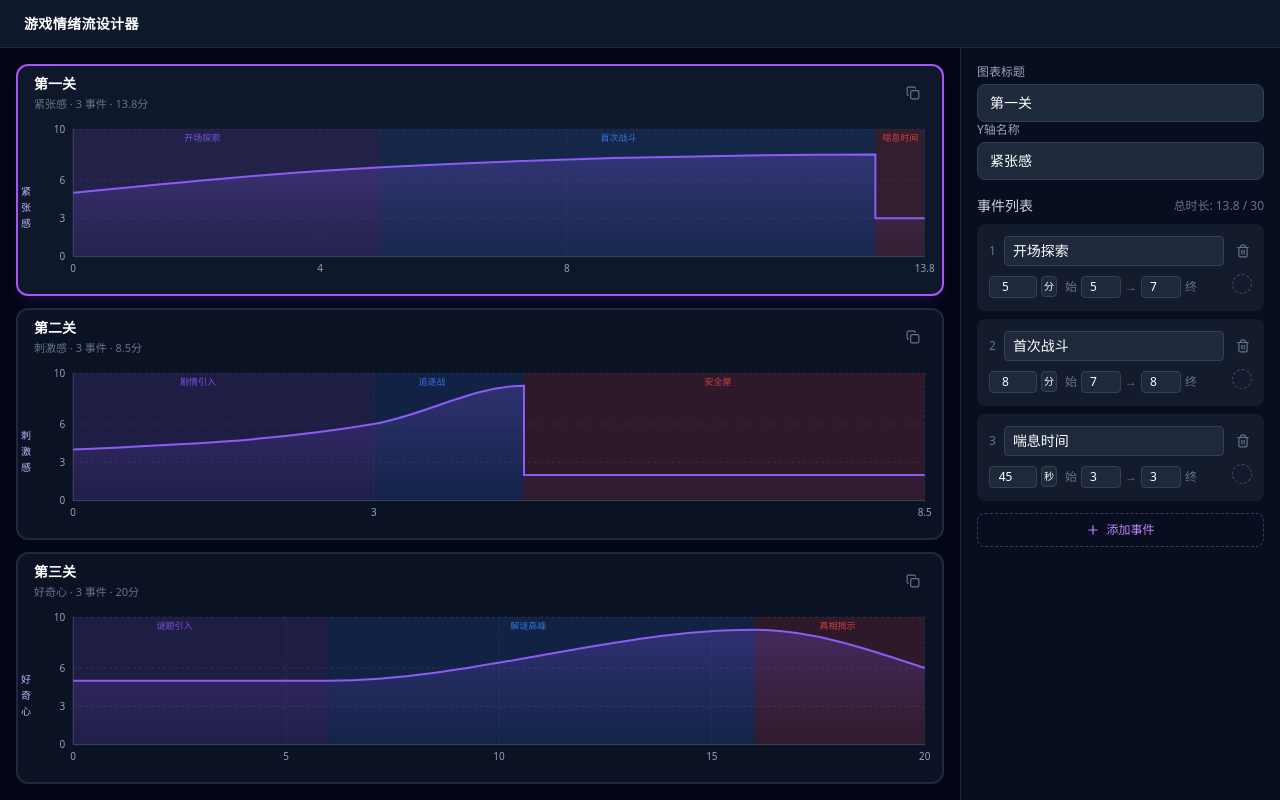
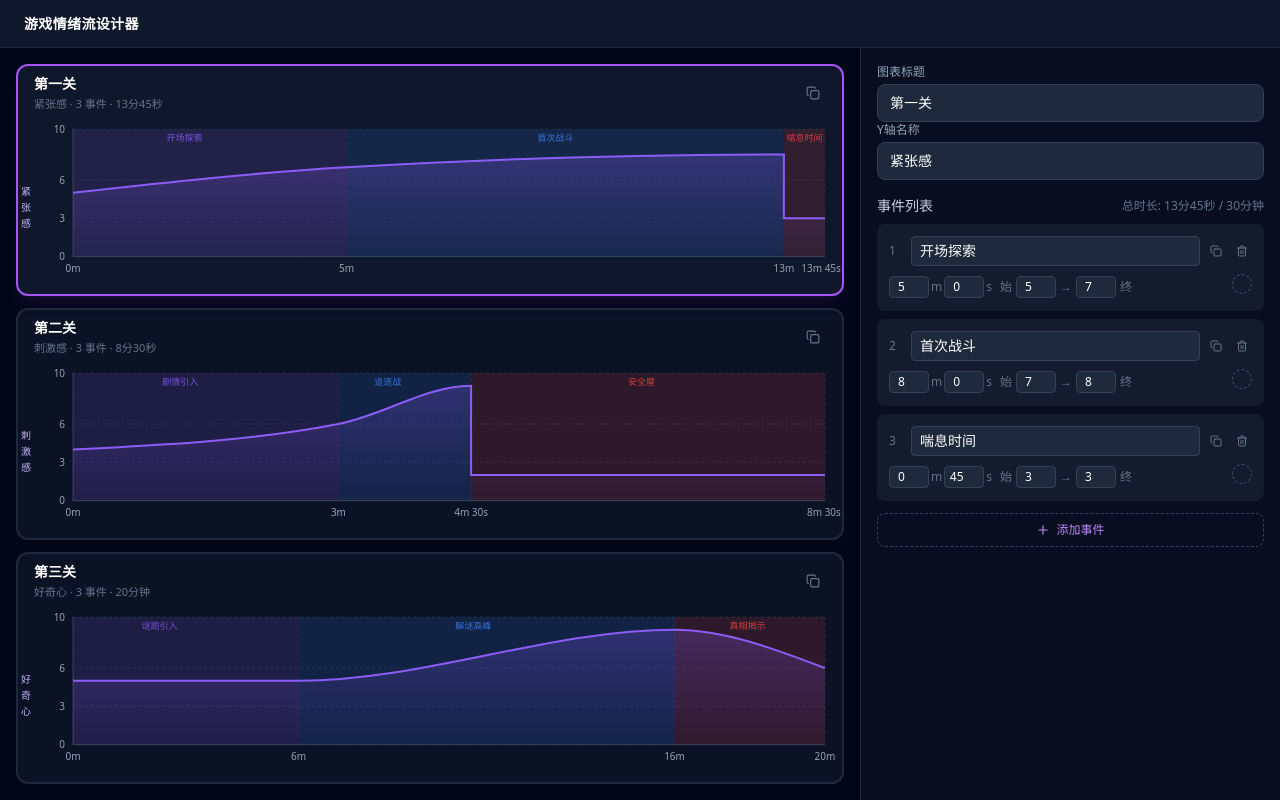
Before and after one commit to Zhou-Tristones/game-level-flow-curve, a React (Vite) app: page / in a window 1280 px wide. Built offline with nearby package versions, Linux system fonts and the light colour scheme; the HTML template or start-up script is replaced by a standard one.

Commit message:
更改曲线图表中的时间显示以及事件输入的时间格式

```diff
--- a/src/App.tsx
+++ b/src/App.tsx
@@ -1,4 +1,5 @@
 import { useChartManager } from './hooks/useChartManager';
+import { formatTotalDuration } from './utils/curveData';
 import TopBar from './components/TopBar';
 import ChartCard from './components/ChartCard';
 import EditingPanel from './components/EditingPanel';
@@ -8,7 +9,7 @@ export default function App() {
 
   return (
     <div className="h-screen bg-slate-950 text-white flex flex-col overflow-hidden">
-      <TopBar clipboard={!!m.clipboard} />
+      <TopBar chartClipboard={!!m.clipboard} eventClipboard={!!m.eventClipboard} />
 
       <div className="flex-1 flex overflow-hidden">
         {/* 左侧：三个预设图表 */}
@@ -22,22 +23,25 @@ export default function App() {
               onSelect={() => m.selectChart(chart.id)}
               onCopy={() => m.copyEvents(chart.id)}
               onPaste={() => m.pasteEvents(chart.id)}
-              totalDuration={m.getDuration(chart.id)}
+              durationDisplay={formatTotalDuration(chart.events)}
               isOverLimit={m.isOverLimit(chart.id)}
             />
           ))}
         </div>
 
         {/* 右侧：事件编辑面板 */}
-        <div className="w-80 shrink-0 border-l border-slate-800 bg-slate-900/50 overflow-y-auto p-4">
+        <div className="w-[420px] shrink-0 border-l border-slate-800 bg-slate-900/50 overflow-y-auto p-4">
           <EditingPanel
             chart={m.selectedChart}
             isOverLimit={m.isOverLimit(m.selectedChartId)}
-            totalDuration={m.getDuration(m.selectedChartId)}
+            durationDisplay={formatTotalDuration(m.selectedChart.events)}
+            hasEventClipboard={!!m.eventClipboard}
             onUpdateChartMeta={m.updateChartMeta}
             onUpdateEvent={m.updateEvent}
             onRemoveEvent={m.removeEvent}
             onAddEvent={m.addEvent}
+            onCopyEvent={m.copyEvent}
+            onPasteEvent={m.pasteEvent}
           />
         </div>
       </div>
--- a/src/components/ChartCard.tsx
+++ b/src/components/ChartCard.tsx
@@ -9,7 +9,7 @@ interface ChartCardProps {
   onSelect: () => void;
   onCopy: () => void;
   onPaste: () => void;
-  totalDuration: number;
+  durationDisplay: string;
   isOverLimit: boolean;
 }
 
@@ -20,7 +20,7 @@ export default function ChartCard({
   onSelect,
   onCopy,
   onPaste,
-  totalDuration,
+  durationDisplay,
   isOverLimit,
 }: ChartCardProps) {
   return (
@@ -37,7 +37,7 @@ export default function ChartCard({
         <div className="min-w-0">
           <h3 className="text-sm font-semibold text-white truncate">{chart.title}</h3>
           <p className="text-[11px] text-slate-500 mt-0.5">
-            {chart.yAxisName} · {chart.events.length} 事件 · {totalDuration}分
+            {chart.yAxisName} · {chart.events.length} 事件 · {durationDisplay}
             {isOverLimit && <span className="text-red-400 ml-1">超限</span>}
           </p>
         </div>
--- a/src/components/EditingPanel.tsx
+++ b/src/components/EditingPanel.tsx
@@ -4,21 +4,27 @@ import EventTable from './EventTable';
 interface EditingPanelProps {
   chart: ChartInstance;
   isOverLimit: boolean;
-  totalDuration: number;
+  durationDisplay: string;
+  hasEventClipboard: boolean;
   onUpdateChartMeta: (chartId: string, field: 'title' | 'yAxisName', value: string) => void;
   onUpdateEvent: (chartId: string, eventId: string, field: keyof GameEvent, value: string | number) => void;
   onRemoveEvent: (chartId: string, eventId: string) => void;
   onAddEvent: (chartId: string) => void;
+  onCopyEvent: (chartId: string, eventId: string) => void;
+  onPasteEvent: (chartId: string, targetEventId?: string) => void;
 }
 
 export default function EditingPanel({
   chart,
   isOverLimit,
-  totalDuration,
+  durationDisplay,
+  hasEventClipboard,
   onUpdateChartMeta,
   onUpdateEvent,
   onRemoveEvent,
   onAddEvent,
+  onCopyEvent,
+  onPasteEvent,
 }: EditingPanelProps) {
   return (
     <div className="space-y-4">
@@ -47,10 +53,13 @@ export default function EditingPanel({
         chartId={chart.id}
         events={chart.events}
         isOverLimit={isOverLimit}
-        totalDuration={totalDuration}
+        durationDisplay={durationDisplay}
+        hasEventClipboard={hasEventClipboard}
         onUpdateEvent={onUpdateEvent}
         onRemoveEvent={onRemoveEvent}
         onAddEvent={onAddEvent}
+        onCopyEvent={onCopyEvent}
+        onPasteEvent={onPasteEvent}
       />
     </div>
   );
--- a/src/components/EmotionAreaChart.tsx
+++ b/src/components/EmotionAreaChart.tsx
@@ -10,7 +10,7 @@ import {
   Tooltip,
 } from 'recharts';
 import { ChartInstance } from '../types';
-import { calculateCurvePoints, calculateReferenceAreas, getTotalDuration, hexToRgba } from '../utils/curveData';
+import { calculateCurvePoints, calculateReferenceAreas, getTotalDuration, hexToRgba, formatMinutesDisplay } from '../utils/curveData';
 import { EVENT_COLORS, EVENT_LABEL_COLORS } from '../constants';
 
 interface EmotionAreaChartProps {
@@ -23,6 +23,12 @@ export default function EmotionAreaChart({ chart, height = 200 }: EmotionAreaCha
   const referenceAreas = useMemo(() => calculateReferenceAreas(chart.events), [chart.events]);
 
   const totalDuration = useMemo(() => getTotalDuration(chart.events), [chart.events]);
+
+  const eventTicks = useMemo(() => {
+    const xs = new Set<number>();
+    referenceAreas.forEach(area => { xs.add(area.x1); xs.add(area.x2); });
+    return Array.from(xs).sort((a, b) => a - b);
+  }, [referenceAreas]);
 
   return (
     <div className="flex items-stretch h-full min-h-0">
@@ -59,9 +65,11 @@ export default function EmotionAreaChart({ chart, height = 200 }: EmotionAreaCha
               domain={[0, Math.max(totalDuration, 1)]}
               stroke="#475569"
               tick={{ fontSize: 10, fill: '#94a3b8' }}
+              ticks={eventTicks}
+              tickFormatter={formatMinutesDisplay}
               tickLine={false}
               axisLine={{ stroke: '#334155' }}
-              label={typeof height === 'number' && height > 200 ? { value: '时间 (分钟)', position: 'insideBottomRight', offset: -5, fill: '#64748b', fontSize: 11 } : undefined}
+              label={typeof height === 'number' && height > 200 ? { value: '时间', position: 'insideBottomRight', offset: -5, fill: '#64748b', fontSize: 11 } : undefined}
             />
             <YAxis
               domain={[0, 10]}
@@ -80,7 +88,7 @@ export default function EmotionAreaChart({ chart, height = 200 }: EmotionAreaCha
                   color: '#e2e8f0',
                   fontSize: '13px',
                 }}
-                labelFormatter={(x: number) => `${x} 分钟`}
+                labelFormatter={formatMinutesDisplay}
                 formatter={(value: number) => [`${value}`, chart.yAxisName]}
               />
             )}
--- a/src/components/EventTable.tsx
+++ b/src/components/EventTable.tsx
@@ -1,6 +1,6 @@
 import { useState } from 'react';
-import { Plus, Trash2 } from 'lucide-react';
-import { GameEvent, DurationUnit } from '../types';
+import { Plus, Trash2, Copy, ClipboardPaste } from 'lucide-react';
+import { GameEvent } from '../types';
 import { COLOR_PRESETS } from '../constants';
 
 function ColorSelect({ value, onChange }: { value: string | undefined; onChange: (c: string) => void }) {
@@ -50,32 +50,33 @@ interface EventTableProps {
   chartId: string;
   events: GameEvent[];
   isOverLimit: boolean;
-  totalDuration: number;
+  durationDisplay: string;
+  hasEventClipboard: boolean;
   onUpdateEvent: (chartId: string, eventId: string, field: keyof GameEvent, value: string | number) => void;
   onRemoveEvent: (chartId: string, eventId: string) => void;
   onAddEvent: (chartId: string) => void;
+  onCopyEvent: (chartId: string, eventId: string) => void;
+  onPasteEvent: (chartId: string, targetEventId?: string) => void;
 }
-
-const UNIT_OPTIONS: { value: DurationUnit; label: string }[] = [
-  { value: 's', label: '秒' },
-  { value: 'm', label: '分' },
-];
 
 export default function EventTable({
   chartId,
   events,
   isOverLimit,
-  totalDuration,
+  durationDisplay,
+  hasEventClipboard,
   onUpdateEvent,
   onRemoveEvent,
   onAddEvent,
+  onCopyEvent,
+  onPasteEvent,
 }: EventTableProps) {
   return (
     <div>
       <div className="flex items-center justify-between mb-2">
         <h3 className="text-sm font-medium text-slate-300">事件列表</h3>
         <span className={`text-xs ${isOverLimit ? 'text-red-400' : 'text-slate-500'}`}>
-          总时长: {totalDuration} / 30
+          总时长: {durationDisplay} / 30分钟
         </span>
       </div>
 
@@ -84,7 +85,7 @@ export default function EventTable({
           const defaultEnd = event.endValue === undefined;
           return (
             <div key={event.id} className="bg-slate-800/50 rounded-lg p-3 space-y-2">
-              <div className="flex items-center gap-2">
+              <div className="flex items-center gap-1.5">
                 <span className="text-xs text-slate-500 w-4">{index + 1}</span>
                 <input
                   type="text"
@@ -94,6 +95,22 @@ export default function EventTable({
                   placeholder="事件名"
                 />
                 <button
+                  onClick={() => onCopyEvent(chartId, event.id)}
+                  className="p-1 rounded text-slate-500 hover:text-purple-400 hover:bg-slate-800 transition-colors"
+                  title="复制此事件"
+                >
+                  <Copy className="w-3 h-3" />
+                </button>
+                {hasEventClipboard && (
+                  <button
+                    onClick={() => onPasteEvent(chartId, event.id)}
+                    className="p-1 rounded text-slate-500 hover:text-purple-400 hover:bg-slate-800 transition-colors"
+                    title="粘贴覆盖此事件"
+                  >
+                    <ClipboardPaste className="w-3 h-3" />
+                  </button>
+                )}
+                <button
                   onClick={() => onRemoveEvent(chartId, event.id)}
                   disabled={events.length <= 1}
                   className={`p-1 rounded transition-colors ${
@@ -102,30 +119,33 @@ export default function EventTable({
                       : 'text-slate-500 hover:text-red-400 hover:bg-slate-800'
                   }`}
                 >
-                  <Trash2 className="w-3.5 h-3.5" />
+                  <Trash2 className="w-3 h-3" />
                 </button>
               </div>
 
               <div className="flex items-center gap-2">
-                <div className="flex gap-1 items-center">
+                <div className="flex gap-0.5 items-center text-xs">
                   <input
                     type="number"
-                    min={1}
-                    value={event.duration}
-                    onChange={(e) => onUpdateEvent(chartId, event.id, 'duration', e.target.value)}
-                    className={`w-12 bg-slate-800 border rounded px-1.5 py-0.5 text-white text-xs text-center focus:outline-none focus:border-purple-500 transition-colors ${
+                    min={0}
+                    value={event.durationMin}
+                    onChange={(e) => onUpdateEvent(chartId, event.id, 'durationMin', e.target.value)}
+                    className={`w-10 bg-slate-800 border rounded px-1 py-0.5 text-white text-xs text-center focus:outline-none focus:border-purple-500 transition-colors ${
                       isOverLimit ? 'border-red-500 text-red-300' : 'border-slate-700'
                     }`}
                   />
-                  <select
-                    value={event.durationUnit}
-                    onChange={(e) => onUpdateEvent(chartId, event.id, 'durationUnit', e.target.value)}
-                    className="bg-slate-800 border border-slate-700 rounded px-0.5 py-0.5 text-white text-[10px] focus:outline-none focus:border-purple-500 transition-colors appearance-none cursor-pointer"
-                  >
-                    {UNIT_OPTIONS.map((opt) => (
-                      <option key={opt.value} value={opt.value}>{opt.label}</option>
-                    ))}
-                  </select>
+                  <span className="text-slate-500">m</span>
+                  <input
+                    type="number"
+                    min={0}
+                    max={59}
+                    value={event.durationSec}
+                    onChange={(e) => onUpdateEvent(chartId, event.id, 'durationSec', e.target.value)}
+                    className={`w-10 bg-slate-800 border rounded px-1 py-0.5 text-white text-xs text-center focus:outline-none focus:border-purple-500 transition-colors ${
+                      isOverLimit ? 'border-red-500 text-red-300' : 'border-slate-700'
+                    }`}
+                  />
+                  <span className="text-slate-500">s</span>
                 </div>
 
                 <div className="flex items-center gap-1 text-xs text-slate-500">
@@ -164,13 +184,24 @@ export default function EventTable({
         })}
       </div>
 
+      <div className="mt-3 flex gap-2">
         <button
           onClick={() => onAddEvent(chartId)}
-        className="mt-3 w-full flex items-center justify-center gap-1.5 text-xs text-purple-400 hover:text-purple-300 transition-colors py-2 border border-dashed border-slate-700 rounded-lg hover:border-purple-500/50"
+          className="flex-1 flex items-center justify-center gap-1.5 text-xs text-purple-400 hover:text-purple-300 transition-colors py-2 border border-dashed border-slate-700 rounded-lg hover:border-purple-500/50"
         >
           <Plus className="w-3.5 h-3.5" />
           添加事件
         </button>
+        {hasEventClipboard && (
+          <button
+            onClick={() => onPasteEvent(chartId)}
+            className="flex items-center justify-center gap-1.5 text-xs text-purple-400 hover:text-purple-300 transition-colors px-3 py-2 border border-dashed border-purple-500/50 rounded-lg hover:border-purple-500 bg-purple-500/5"
+          >
+            <ClipboardPaste className="w-3.5 h-3.5" />
+            粘贴为新事件
+          </button>
+        )}
+      </div>
     </div>
   );
 }
--- a/src/constants/index.ts
+++ b/src/constants/index.ts
@@ -1,4 +1,4 @@
-import { ChartInstance, GameEvent } from '../types';
+import { ChartInstance } from '../types';
 
 export const MAX_DURATION = 30;
 export const CHART_COUNT = 3;
@@ -37,41 +37,37 @@ export function generateId(): string {
   return `evt_${Date.now()}_${++idCounter}`;
 }
 
-function makeEvents(events: Omit<GameEvent, 'id'>[]): GameEvent[] {
-  return events.map(e => ({ ...e, id: generateId() }));
-}
-
 export function createDefaultCharts(): ChartInstance[] {
   return [
     {
       id: generateId(),
       title: '第一关',
       yAxisName: '紧张感',
-      events: makeEvents([
-        { name: '开场探索', duration: 5, durationUnit: 'm', startValue: 5, endValue: 7 },
-        { name: '首次战斗', duration: 8, durationUnit: 'm', startValue: 7, endValue: 8 },
-        { name: '喘息时间', duration: 45, durationUnit: 's', startValue: 3, endValue: 3 },
-      ]),
+      events: [
+        { id: generateId(), name: '开场探索', durationMin: 5, durationSec: 0, startValue: 5, endValue: 7 },
+        { id: generateId(), name: '首次战斗', durationMin: 8, durationSec: 0, startValue: 7, endValue: 8 },
+        { id: generateId(), name: '喘息时间', durationMin: 0, durationSec: 45, startValue: 3, endValue: 3 },
+      ],
     },
     {
       id: generateId(),
       title: '第二关',
       yAxisName: '刺激感',
-      events: makeEvents([
-        { name: '剧情引入', duration: 3, durationUnit: 'm', startValue: 4, endValue: 6 },
-        { name: '追逐战', duration: 90, durationUnit: 's', startValue: 6, endValue: 9 },
-        { name: '安全屋', duration: 4, durationUnit: 'm', startValue: 2, endValue: 2 },
-      ]),
+      events: [
+        { id: generateId(), name: '剧情引入', durationMin: 3, durationSec: 0, startValue: 4, endValue: 6 },
+        { id: generateId(), name: '追逐战', durationMin: 1, durationSec: 30, startValue: 6, endValue: 9 },
+        { id: generateId(), name: '安全屋', durationMin: 4, durationSec: 0, startValue: 2, endValue: 2 },
+      ],
     },
     {
       id: generateId(),
       title: '第三关',
       yAxisName: '好奇心',
-      events: makeEvents([
-        { name: '谜题引入', duration: 6, durationUnit: 'm', startValue: 5, endValue: 5 },
-        { name: '解谜高峰', duration: 10, durationUnit: 'm', startValue: 5, endValue: 9 },
-        { name: '真相揭示', duration: 4, durationUnit: 'm', startValue: 9, endValue: 6 },
-      ]),
+      events: [
+        { id: generateId(), name: '谜题引入', durationMin: 6, durationSec: 0, startValue: 5, endValue: 5 },
+        { id: generateId(), name: '解谜高峰', durationMin: 10, durationSec: 0, startValue: 5, endValue: 9 },
+        { id: generateId(), name: '真相揭示', durationMin: 4, durationSec: 0, startValue: 9, endValue: 6 },
+      ],
     },
   ];
 }
--- a/src/hooks/useChartManager.ts
+++ b/src/hooks/useChartManager.ts
@@ -11,6 +11,9 @@ export interface ChartManager {
   clipboard: GameEvent[] | null;
   copyEvents: (chartId: string) => void;
   pasteEvents: (chartId: string) => void;
+  eventClipboard: GameEvent | null;
+  copyEvent: (chartId: string, eventId: string) => void;
+  pasteEvent: (chartId: string, targetEventId?: string) => void;
   addEvent: (chartId: string) => void;
   updateEvent: (chartId: string, eventId: string, field: keyof GameEvent, value: string | number) => void;
   removeEvent: (chartId: string, eventId: string) => void;
@@ -23,6 +26,7 @@ export function useChartManager(): ChartManager {
   const [charts, setCharts] = useState<ChartInstance[]>(() => createDefaultCharts());
   const [selectedChartId, setSelectedChartId] = useState<string>(charts[0].id);
   const [clipboard, setClipboard] = useState<GameEvent[] | null>(null);
+  const [eventClipboard, setEventClipboard] = useState<GameEvent | null>(null);
 
   const selectedChart = charts.find(c => c.id === selectedChartId) ?? charts[0];
 
@@ -48,6 +52,36 @@ export function useChartManager(): ChartManager {
     }));
   }, [clipboard]);
 
+  const copyEvent = useCallback((chartId: string, eventId: string) => {
+    const chart = charts.find(c => c.id === chartId);
+    if (!chart) return;
+    const event = chart.events.find(e => e.id === eventId);
+    if (event) setEventClipboard({ ...event });
+  }, [charts]);
+
+  const pasteEvent = useCallback((chartId: string, targetEventId?: string) => {
+    if (!eventClipboard) return;
+    setCharts(prev => prev.map(chart => {
+      if (chart.id !== chartId) return chart;
+      if (targetEventId) {
+        // 覆盖指定事件，保留原 ID
+        return {
+          ...chart,
+          events: chart.events.map(evt =>
+            evt.id === targetEventId
+              ? { ...eventClipboard, id: targetEventId, name: eventClipboard.name }
+              : evt
+          ),
+        };
+      }
+      // 粘贴为新事件
+      return {
+        ...chart,
+        events: [...chart.events, { ...eventClipboard, id: generateId() }],
+      };
+    }));
+  }, [eventClipboard]);
+
   const addEvent = (chartId: string) => {
     setCharts(prev => prev.map(chart => {
       if (chart.id !== chartId) return chart;
@@ -58,8 +92,8 @@ export function useChartManager(): ChartManager {
           {
             id: generateId(),
             name: '新事件',
-            duration: 3,
-            durationUnit: 'm' as const,
+            durationMin: 1,
+            durationSec: 0,
             startValue: 5,
           },
         ],
@@ -83,12 +117,9 @@ export function useChartManager(): ChartManager {
             const s = value as string;
             return { ...evt, color: s || undefined };
           }
-          if (field === 'duration') {
+          if (field === 'durationMin' || field === 'durationSec') {
             const num = typeof value === 'string' ? parseInt(value, 10) : value;
-            return { ...evt, duration: Math.max(1, num || 1) };
-          }
-          if (field === 'durationUnit') {
-            return { ...evt, durationUnit: value as 's' | 'm' };
+            return { ...evt, [field]: Math.max(0, Math.min(59, num || 0)) };
           }
           return { ...evt, [field]: value };
         }),
@@ -132,6 +163,9 @@ export function useChartManager(): ChartManager {
     clipboard,
     copyEvents,
     pasteEvents,
+    eventClipboard,
+    copyEvent,
+    pasteEvent,
     addEvent,
     updateEvent,
     removeEvent,
--- a/src/types/index.ts
+++ b/src/types/index.ts
@@ -1,10 +1,8 @@
-export type DurationUnit = 's' | 'm';
-
 export interface GameEvent {
   id: string;
   name: string;
-  duration: number;
-  durationUnit: DurationUnit;
+  durationMin: number;
+  durationSec: number;
   startValue: number;
   endValue?: number;
   color?: string;
--- a/src/utils/curveData.ts
+++ b/src/utils/curveData.ts
@@ -8,9 +8,8 @@ export function hexToRgba(hex: string, alpha: number): string {
   return `rgba(${r}, ${g}, ${b}, ${alpha})`;
 }
 
-export function toMinutes(duration: number, unit: 's' | 'm'): number {
-  const raw = unit === 's' ? duration / 60 : duration;
-  return Math.round(raw * 10) / 10;
+export function toMinutes(durationMin: number, durationSec: number): number {
+  return durationMin + durationSec / 60;
 }
 
 export function calculateCurvePoints(events: GameEvent[]): CurvePoint[] {
@@ -20,7 +19,7 @@ export function calculateCurvePoints(events: GameEvent[]): CurvePoint[] {
   let currentX = 0;
 
   events.forEach((event) => {
-    const durationMin = toMinutes(event.duration, event.durationUnit);
+    const durationMin = toMinutes(event.durationMin, event.durationSec);
     const startX = currentX;
     const endX = startX + durationMin;
     const startY = event.startValue;
@@ -40,7 +39,7 @@ export function calculateReferenceAreas(events: GameEvent[]): ReferenceAreaInfo[
   let currentX = 0;
 
   events.forEach((event, index) => {
-    const durationMin = toMinutes(event.duration, event.durationUnit);
+    const durationMin = toMinutes(event.durationMin, event.durationSec);
     areas.push({
       x1: currentX,
       x2: currentX + durationMin,
@@ -56,5 +55,24 @@ export function calculateReferenceAreas(events: GameEvent[]): ReferenceAreaInfo[
 }
 
 export function getTotalDuration(events: GameEvent[]): number {
-  return events.reduce((sum, e) => sum + toMinutes(e.duration, e.durationUnit), 0);
+  return events.reduce((sum, e) => sum + toMinutes(e.durationMin, e.durationSec), 0);
 }
+
+export function formatMinutesDisplay(minutes: number): string {
+  const m = Math.floor(minutes);
+  const s = Math.round((minutes - m) * 60);
+  if (s >= 60) return `${m + 1}m`;
+  if (s === 0) return `${m}m`;
+  return `${m}m ${s}s`;
+}
+
+export function formatTotalDuration(events: GameEvent[]): string {
+  const totalSeconds = events.reduce((sum, e) => {
+    return sum + e.durationMin * 60 + e.durationSec;
+  }, 0);
+  const m = Math.floor(totalSeconds / 60);
+  const s = totalSeconds % 60;
+  if (m === 0) return `${s}秒`;
+  if (s === 0) return `${m}分钟`;
+  return `${m}分${s}秒`;
+}
```
Also changed, not shown: src/components/TopBar.tsx (+11 -5 lines). Lines whose indentation alone changed are shown as unchanged.
